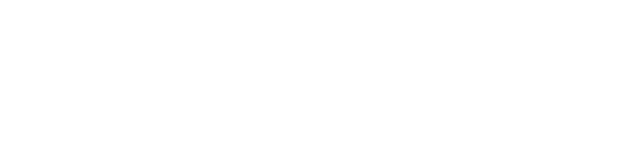
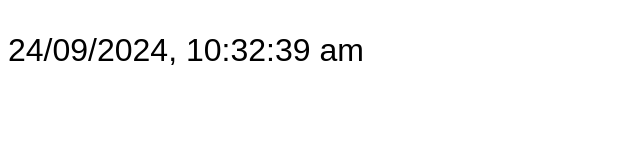
Before and after one commit to acciojob/clock-Deepanshu9643, a website: page main.html in a window 1280 px wide. Shown: the whole page, without its empty margins (0-640 px from the left). Drawn offline with Linux system fonts and the light colour scheme.

Commit message:
created a submission

```diff
--- a/main.html
+++ b/main.html
@@ -4,12 +4,19 @@
 
 <head>
 	<link rel="stylesheet" href="styles.css">
+
+
 </head>
 
 <body>
 	<!-- the entire body must be written by student -->
+
+ <p id="timer"></p>
+
+
     <script type="text/javascript" src="./script.js">
 </script>
+
 
 </body>
 
--- a/script.js
+++ b/script.js
@@ -1 +1,17 @@
 //your JS code here. If required.
+function updatetime() {
+	 const time = document.querySelector(`#timer`)
+	const now = new Date()
+	const str = now.toLocaleString(`en-IN`,{
+		month: `2-digit`,
+		day: `2-digit`,
+		year: `numeric`,
+		hour: `2-digit`,
+		minute: `2-digit`,
+		second: `2-digit`,
+		hour12:true
+	})
+	time.textContent = str;
+}
+setInterval(updatetime,1000);
+	 updatetime();
--- a/styles.css
+++ b/styles.css
@@ -1 +1,5 @@
 /*  your css code here. If applicable */
+#timer{
+	font-size:2rem;
+	font-family: Arial, sans-serif;
+}
```
